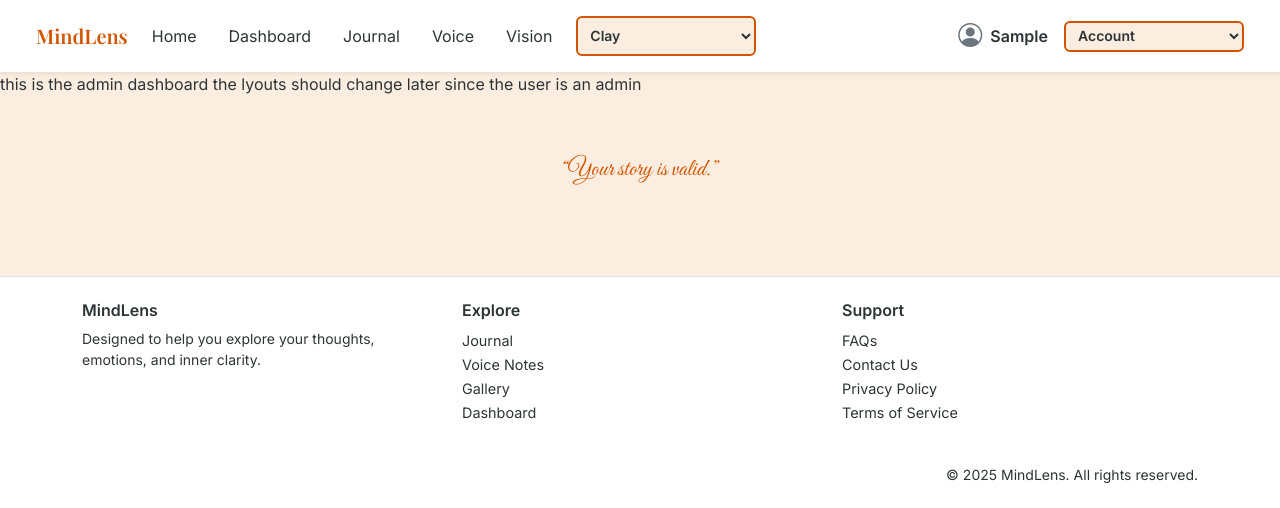
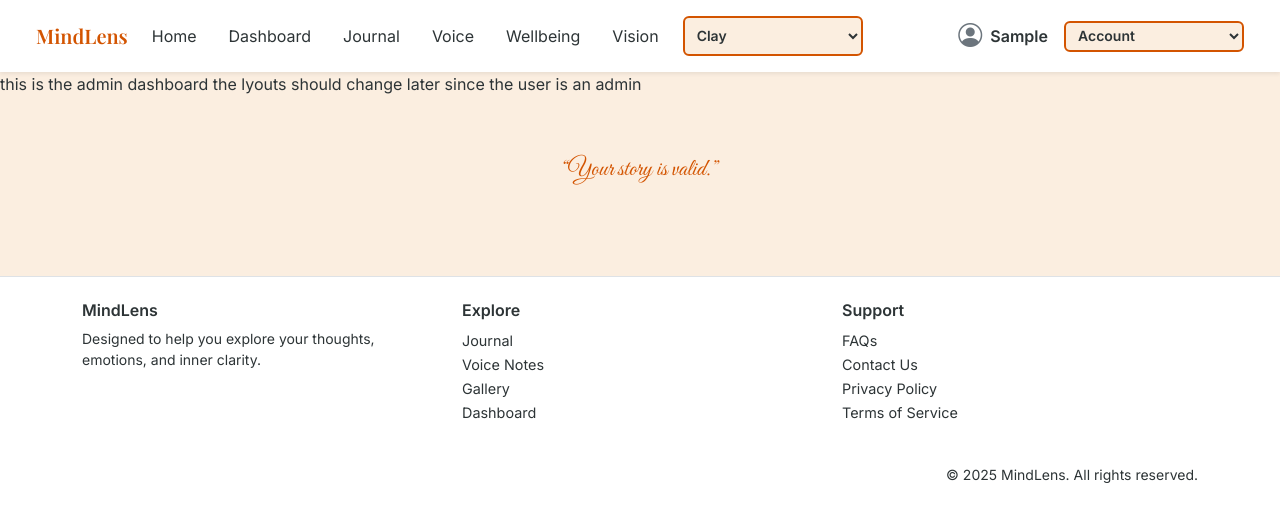
Before and after one commit to SheCodes-esprit/MindLens, a Django app: page /users/admin/dashboard/ in a window 1280 px wide. Shown: the top 508 px of the page. Run offline with Django 4.2, Linux system fonts and the light colour scheme; the visitor is signed in with stand-in values (Sample User, id 1).

Commit message:
feat: Add Wellbeing link to the navbar

```diff
--- a/templates/frontoffice/partials/navbar.html
+++ b/templates/frontoffice/partials/navbar.html
@@ -8,6 +8,7 @@
         <li class="nav-item"><a class="nav-link" href="#">Dashboard</a></li>
         <li class="nav-item"><a class="nav-link" href="#">Journal</a></li>
         <li class="nav-item"><a class="nav-link" href="{% url 'audio_list' %}">Voice</a></li>
+         <li class="nav-item"><a class="nav-link" href="{% url 'wellbeing:wellbeing_list' %}">Wellbeing</a></li>
         <li class="nav-item"><a class="nav-link" href="#">Vision</a></li>
         <select class="form-select-sm theme-dropdown" onchange="setTheme(this.value)">
           <option value="" disabled>Theme</option>
```
